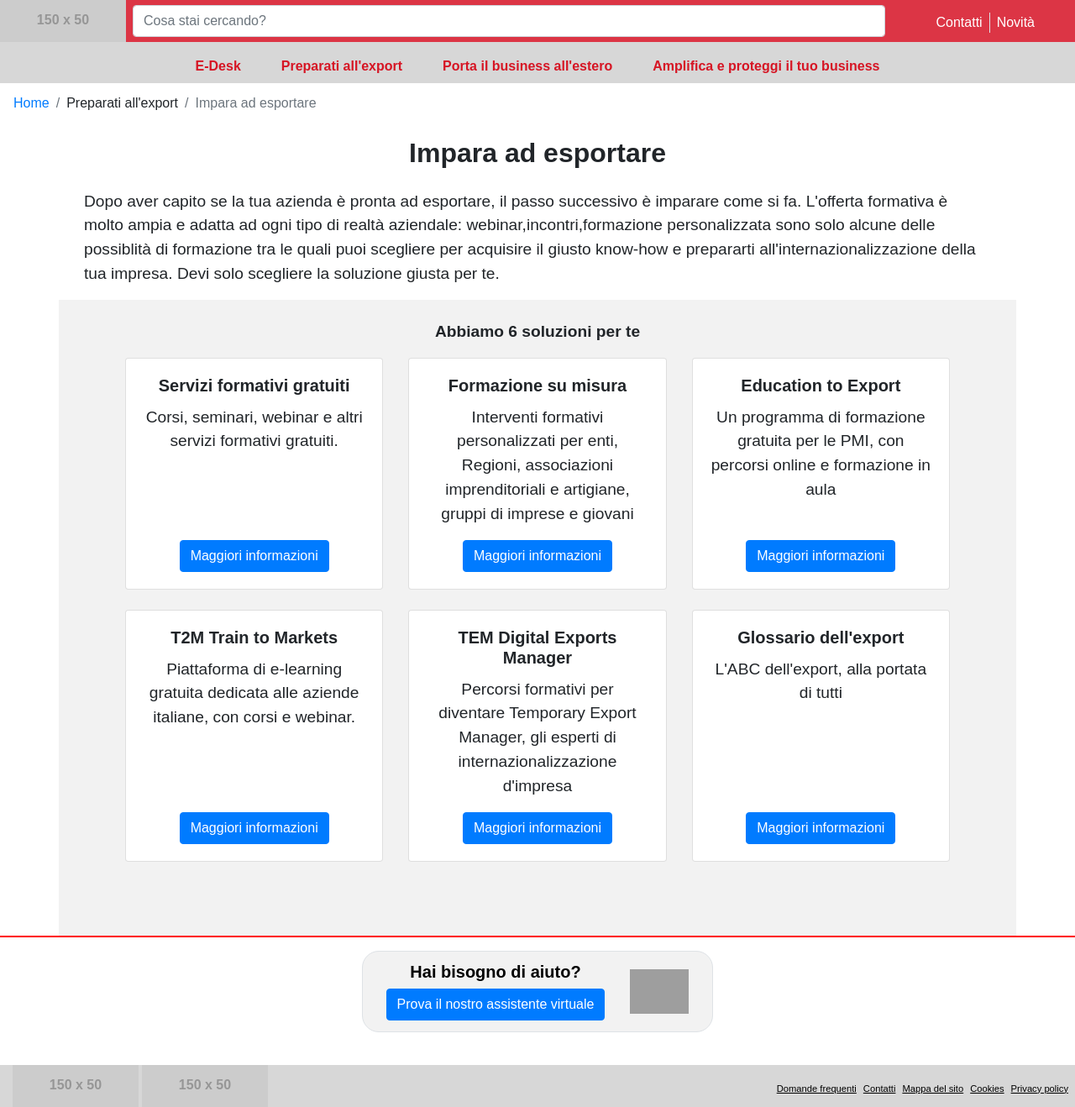
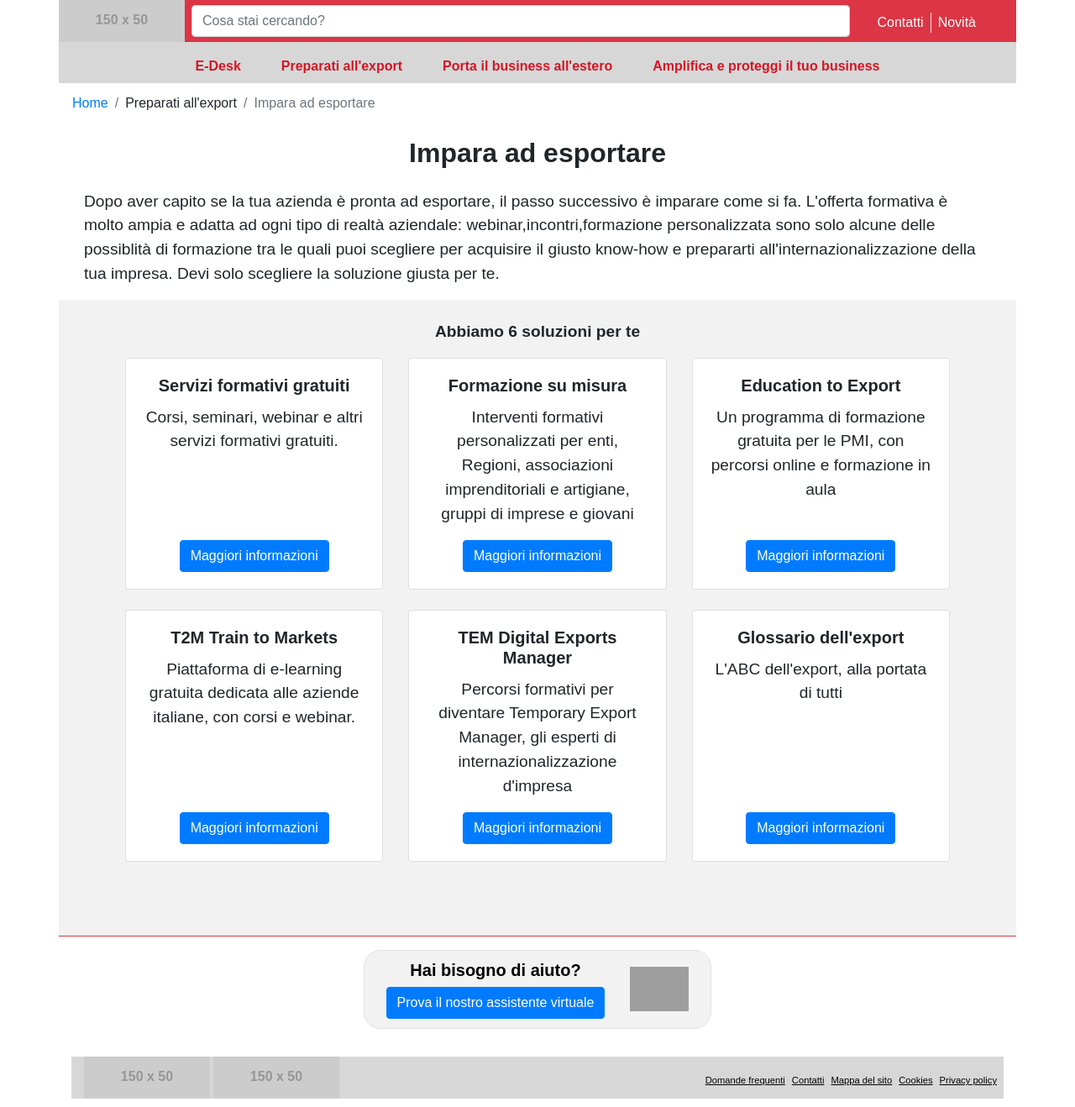
Before and after one commit to silsolinas/Template, a plain HTML site: page listaProdotti.html in a window 1280 px wide. Shown: the whole page at 84% size. Drawn offline with nearby package versions, Linux system fonts and the light colour scheme; grey boxes are pictures that could not be loaded; placeholder pictures from the web are drawn by us.

Commit message:
modifiche listaprodotti

```diff
--- a/listaProdotti.html
+++ b/listaProdotti.html
@@ -14,7 +14,7 @@
     <title>Prodotti</title>
 </head>
 <body>
-    <div class="container-fluid">
+    <div class="container px-0">
         <!-- NAVBAR PRINCIPALE -->
         <nav class="navbar navbar-expand-sm navbar-dark bg-danger">
 
@@ -67,7 +67,6 @@
               </ul>
             </div>
         </nav>
-    </div>
         <!-- BREADCRUMB -->
         <nav aria-label="breadcrumb">
             <ol class="breadcrumb ">
@@ -76,6 +75,8 @@
                 <li class="breadcrumb-item active" aria-current="page">Impara ad esportare</li>
             </ol>
         </nav>
+    </div>
+
 
     <!-- DESCRIZIONE PAGINA -->
     <div class="container">
@@ -97,7 +98,7 @@
     </div>
 
     <!-- ELENCO CARDS -->
-    <div class="container container-padding color-bot">
+    <div class="container container-padding color-bot border-bottom border-danger">
         <row class="text-center pt-4">
             <p style="font-weight: bold;">Abbiamo 6 soluzioni per te</p>
         </row>
@@ -172,8 +173,9 @@
     </div>
 
     <!-- LINEA ROSSA -->
-    <hr class="bg-danger" style="border: 1px solid red">
+    <!-- <hr class="bg-danger" style="border: 1px solid red">  -->
     <!-- BLOCCO ASSISTENTE -->
+    <div class="container pt-3">
         <div class="text-center">
             <div class="row border text-block-bot text-center color-bot" style="width: fit-content; border-radius: 20px;">
                 <div class="col-sm-auto">
@@ -186,7 +188,7 @@
             </div>
         </div>
         <!-- FOOTER -->
-    <footer class="page-footer font-small color-g1" style="margin-top: 3%;">
+        <footer class="page-footer font-small color-g1 px-0" style="margin-top: 3%;">
             <div class="row">
                 <div class="col-sm text-left">
                     <img src="http://placehold.it/150x50?text=Logo" class="img-fluid" alt="logo">
@@ -203,5 +205,6 @@
                 </div>
             </div>
         </footer>
+    </div>
 </body>
 </html>
```
Lines whose indentation alone changed are shown as unchanged.
